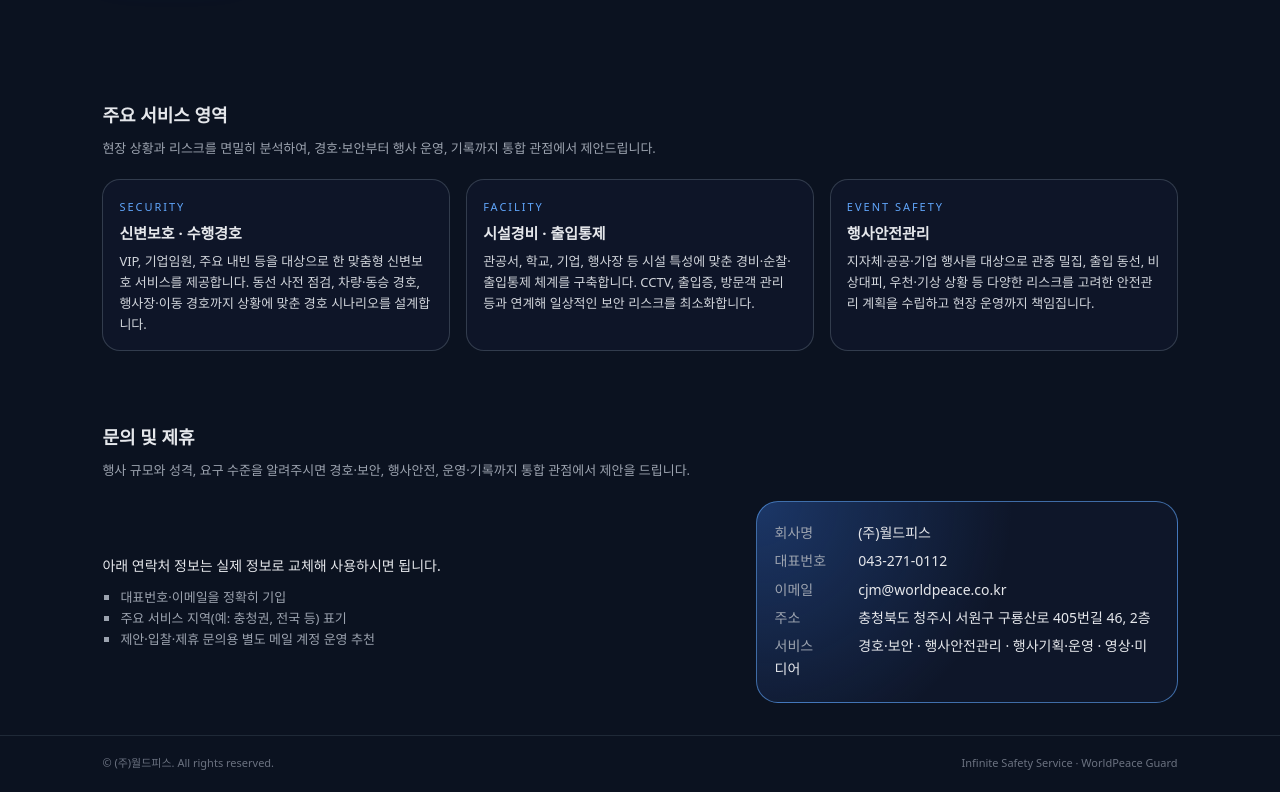
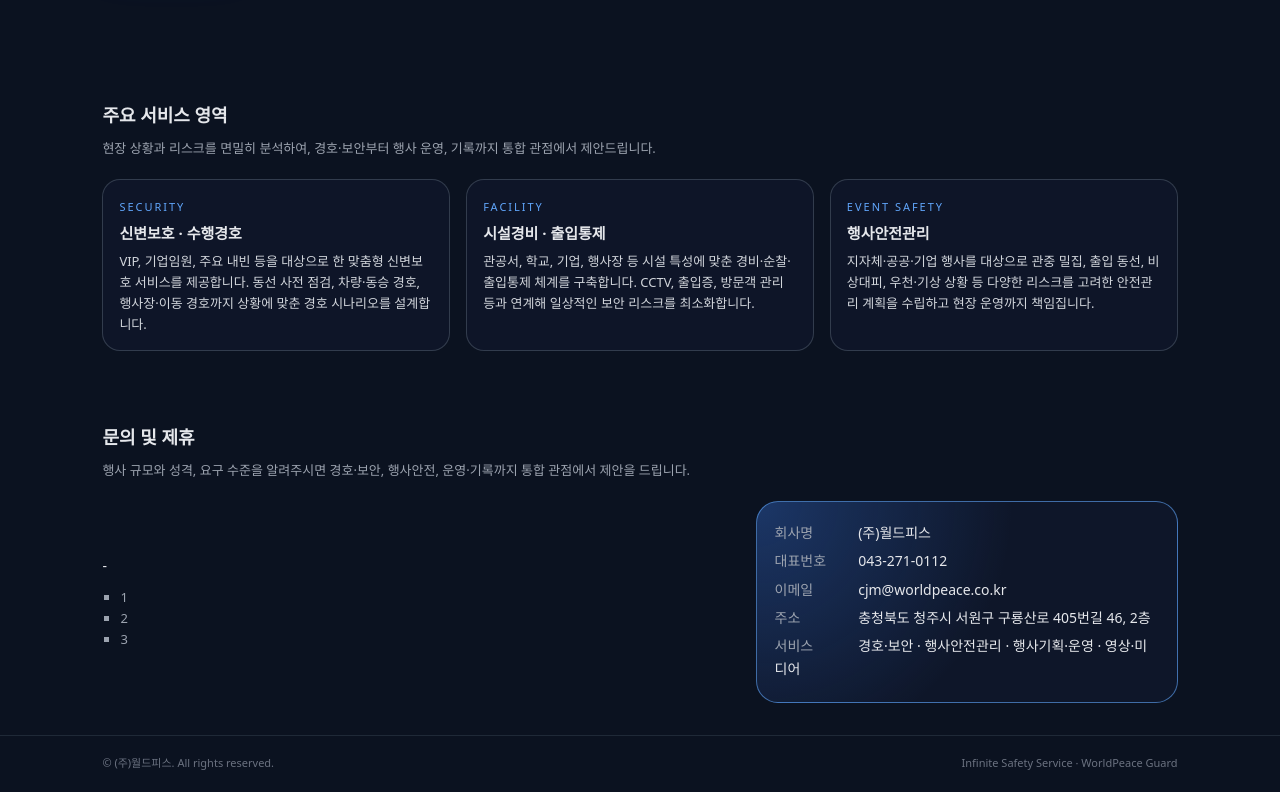
Before and after one commit to saeipk/saeipk.github.io, a plain HTML site: page index.html in a window 1280 px wide. Shown: the part 772-1564 px from the top of the page. Drawn offline with Linux system fonts and the light colour scheme.

Commit message:
Update index.html

```diff
--- a/index.html
+++ b/index.html
@@ -412,12 +412,12 @@
       <div class="contact-box">
         <div>
           <p style="font-size:14px; color:#e5e7eb; margin-bottom:10px;">
-            아래 연락처 정보는 실제 정보로 교체해 사용하시면 됩니다.
+            -
           </p>
           <ul style="font-size:13px; color:#9ca3af; list-style:square; padding-left:18px;">
-            <li>대표번호·이메일을 정확히 기입</li>
-            <li>주요 서비스 지역(예: 충청권, 전국 등) 표기</li>
-            <li>제안·입찰·제휴 문의용 별도 메일 계정 운영 추천</li>
+            <li>1</li>
+            <li>2</li>
+            <li>3</li>
           </ul>
         </div>
         <div class="contact-panel">
```
